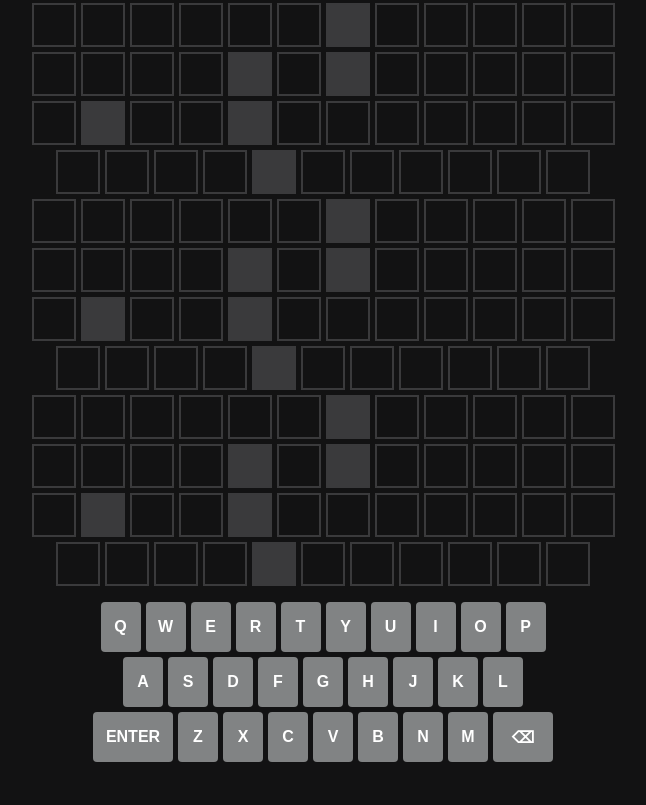
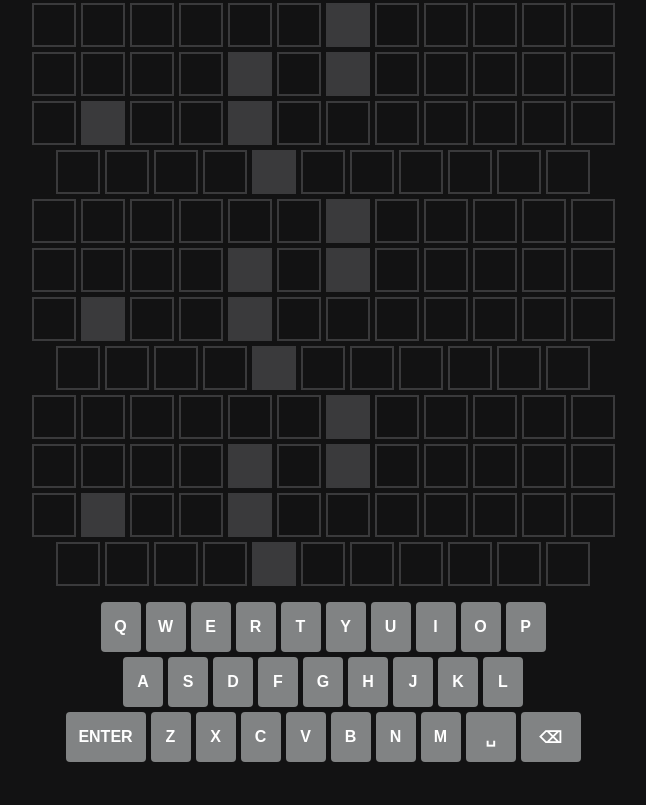
Before and after one commit to jayrez/MovIQ, a plain HTML site: page index.html in a window 1280 px wide. Shown: the part 755-1560 px from the top of the page, without its empty margins (317-963 px from the left). Drawn offline with Linux system fonts and the light colour scheme.

Commit message:
Add space support to input and on-screen keyboard

```diff
--- a/script.js
+++ b/script.js
@@ -7,7 +7,7 @@ const messageEl = document.getElementById("message");
 
 const MAX_GUESSES = 6;
 const target = gameData.answer.toUpperCase().replace(/'/g, ""); // Remove apostrophes completely
-const normalizedTarget = target.replace(/[^A-Z]/g, ""); // Remove spaces and special characters for input checking
+const normalizedTarget = target.replace(/[^A-Z ]/g, ""); // keep spaces // Remove spaces and special characters for input checking
 
 const prompt = gameData.prompt;
 
@@ -51,7 +51,7 @@ createGrid();
 const keyboardLayout = [
   ["Q", "W", "E", "R", "T", "Y", "U", "I", "O", "P"],
   ["A", "S", "D", "F", "G", "H", "J", "K", "L"],
-  ["ENTER", "Z", "X", "C", "V", "B", "N", "M", "⌫"]
+  ["ENTER", "Z", "X", "C", "V", "B", "N", "M", "SPACE", "⌫"]
 ];
 
 function createKeyboard() {
@@ -72,6 +72,10 @@ function createKeyboard() {
       } else if (key === "ENTER") {
         btn.classList.add("enter-key");
         btn.onclick = () => handleKey("Enter");
+      } else if (key === "SPACE") {
+        btn.classList.add("space-key");
+        btn.innerText = "␣"; // Optional: make it look clean
+        btn.onclick = () => handleKey(" ");
       } else {
         btn.onclick = () => handleKey(key.toUpperCase());
       }
@@ -97,7 +101,7 @@ function handleKey(key) {
     submitGuess();
   } else if (key === 'Backspace') {
     removeLetter();
-  } else if (/^[a-zA-Z]$/.test(key)) {
+  } else if (/^[a-zA-Z ]$/.test(key)) {
     addLetter(key.toUpperCase());
   }
 }
--- a/style.css
+++ b/style.css
@@ -155,6 +155,10 @@ body {
     width: 60px;
   }
 
+  .space-key {
+    width: 50px;
+  }
+
   .message {
     margin-top: 1rem;
     height: 1.5rem;
```
